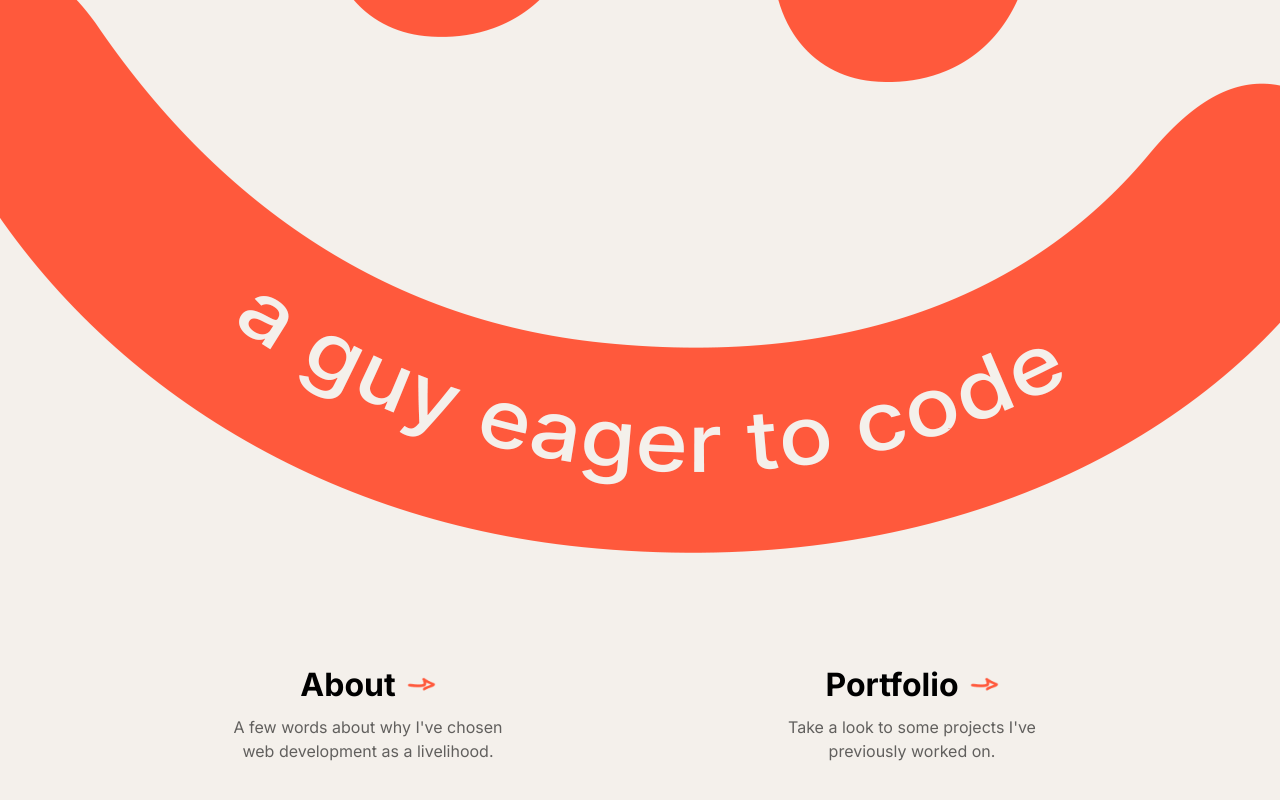
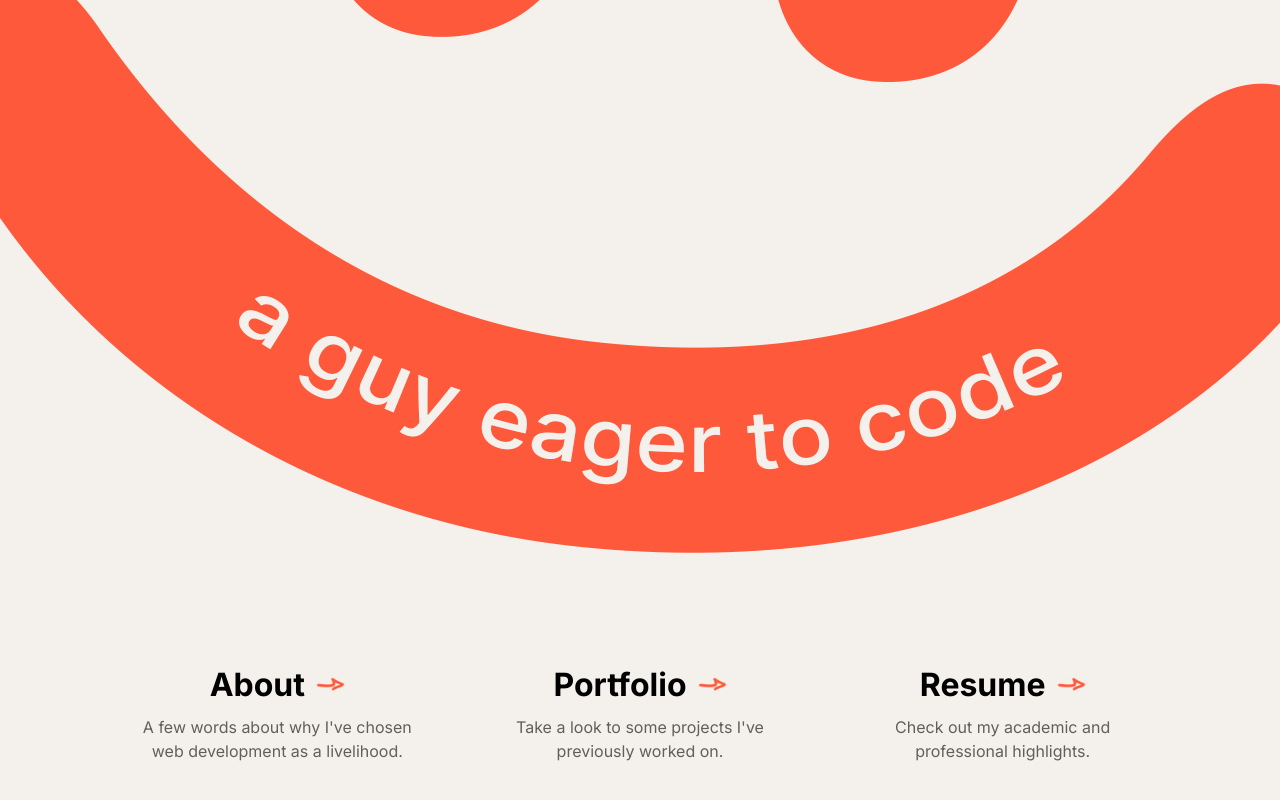
Before and after one commit to javierbarbozam/my_portfolio, a Next.js app: page / in a window 1280 px wide. Shown: the part 491-1291 px from the top of the page. Built offline with nearby package versions, Linux system fonts and the light colour scheme; a web font is replaced by a local one.

Commit message:
Add resume

```diff
--- a/app/page.js
+++ b/app/page.js
@@ -61,7 +61,10 @@ export default function Home() {
           <h2>
             About<span></span>
           </h2>
-          <p>A few words about why I&apos;ve chosen web development as a livelihood.</p>
+          <p>
+            A few words about why I&apos;ve chosen web development as a
+            livelihood.
+          </p>
         </Link>
         <Link href="/portfolio" className={styles.card}>
           <h2>
@@ -69,6 +72,16 @@ export default function Home() {
           </h2>
           <p>Take a look to some projects I&apos;ve previously worked on.</p>
         </Link>
+        <a
+          className={styles.card}
+          target="_blank"
+          href="https://drive.google.com/file/d/1iDvBtqxWWyinWOhQElWHXoWrgilCDF5O/view?usp=sharing"
+        >
+          <h2>
+            Resume<span></span>
+          </h2>
+          <p>Check out my academic and professional highlights.</p>
+        </a>
       </div>
     </main>
   );
--- a/app/page.module.css
+++ b/app/page.module.css
@@ -80,7 +80,7 @@
 .grid {
   display: grid;
   justify-items: center;
-  grid-template-columns: repeat(2, 1fr);
+  grid-template-columns: repeat(3, 1fr);
   max-width: 100%;
   width: var(--max-width);
 }
@@ -221,7 +221,7 @@
 
 @media (min-width: 701px) and (max-width: 1120px) {
   .grid {
-    grid-template-columns: repeat(2, 1fr);
+    grid-template-columns: repeat(3, 1fr);
   }
 }
 
```
